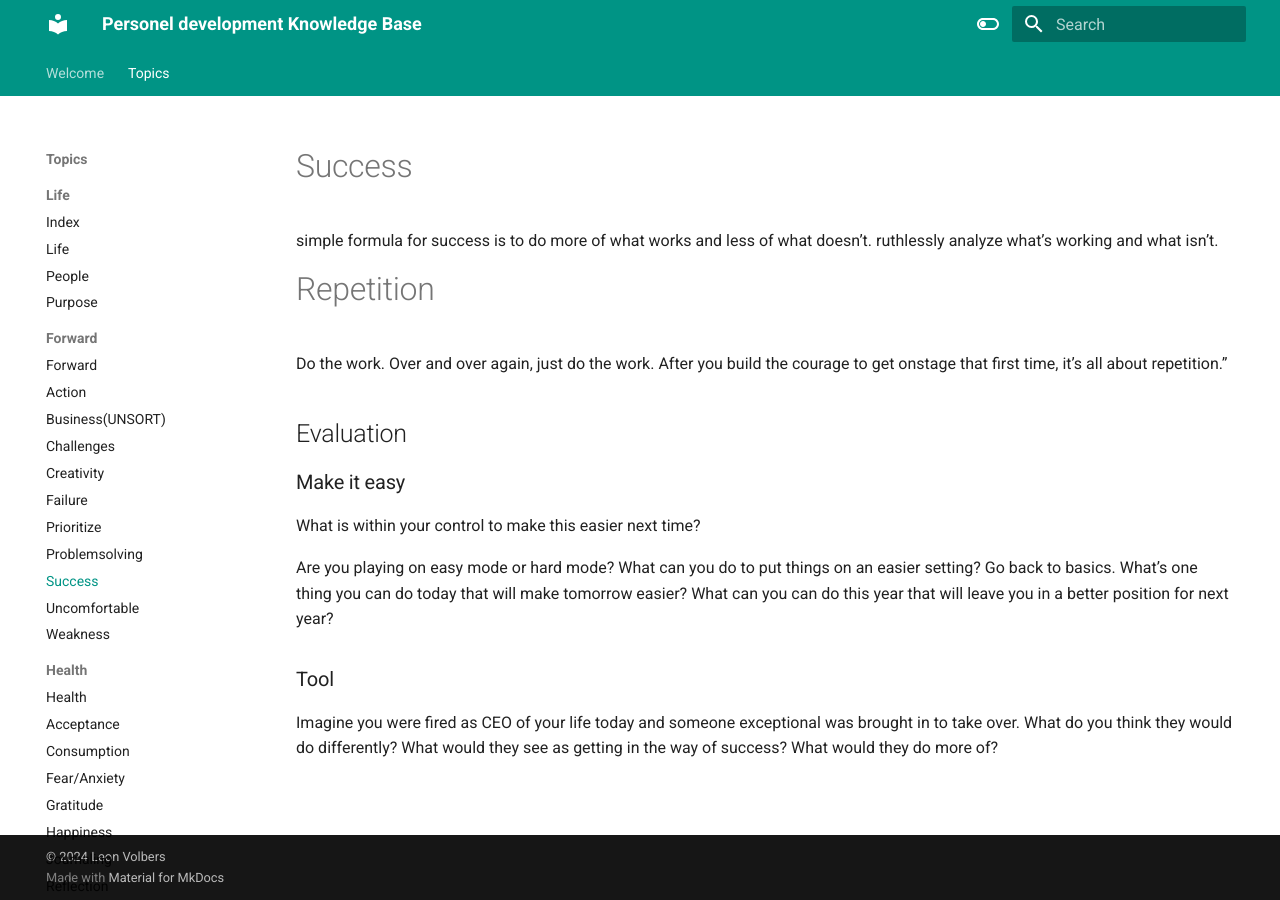
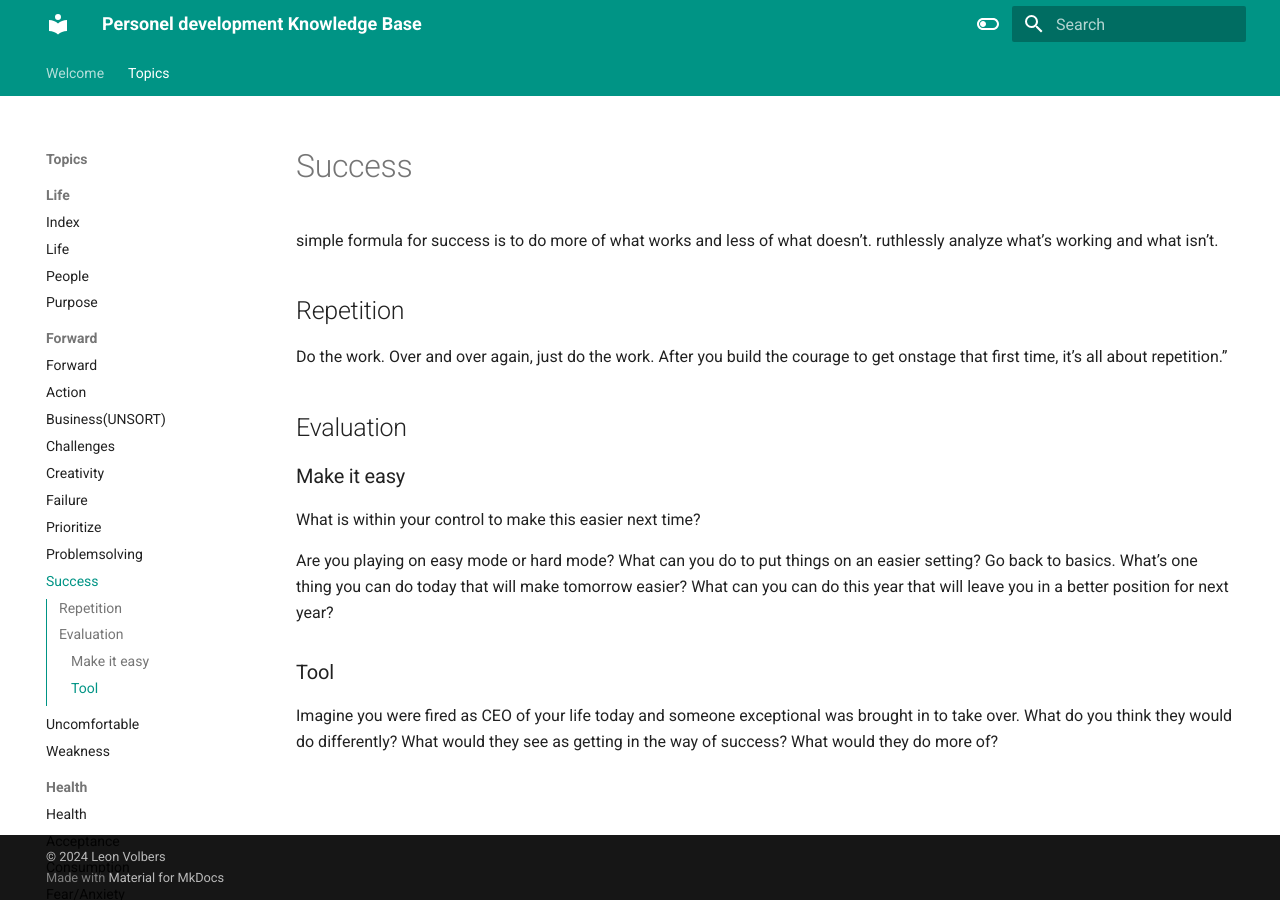
Before and after one commit to levoxtrip/PKB, an MkDocs documentation site: the page built from docs/topics/forward/Success.md, in a window 1280 px wide. Built offline with MkDocs 1.6.1 and Material for MkDocs 9.7.7, drawn with Linux system fonts in a browser that asks for light colours.

Commit message:
Update Success.md

```diff
--- a/docs/topics/forward/Success.md
+++ b/docs/topics/forward/Success.md
@@ -4,7 +4,7 @@ simple formula for success is to do more of what works and less of what doesn’
 ruthlessly analyze what’s working and what isn’t.
 
 
-#Repetition
+## Repetition
 Do the work. Over and over again, just do the work.
 After you build the courage to get onstage that first time, it’s all about repetition.”
 
```
